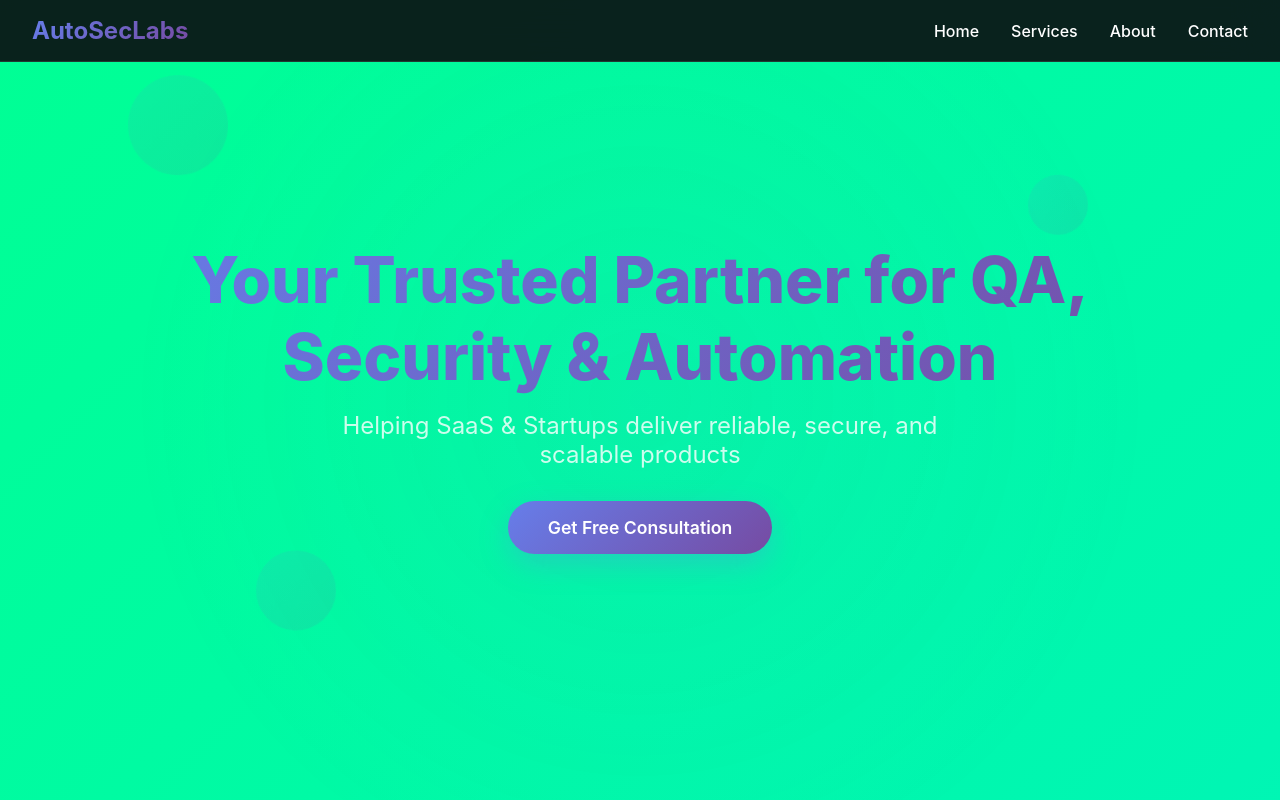
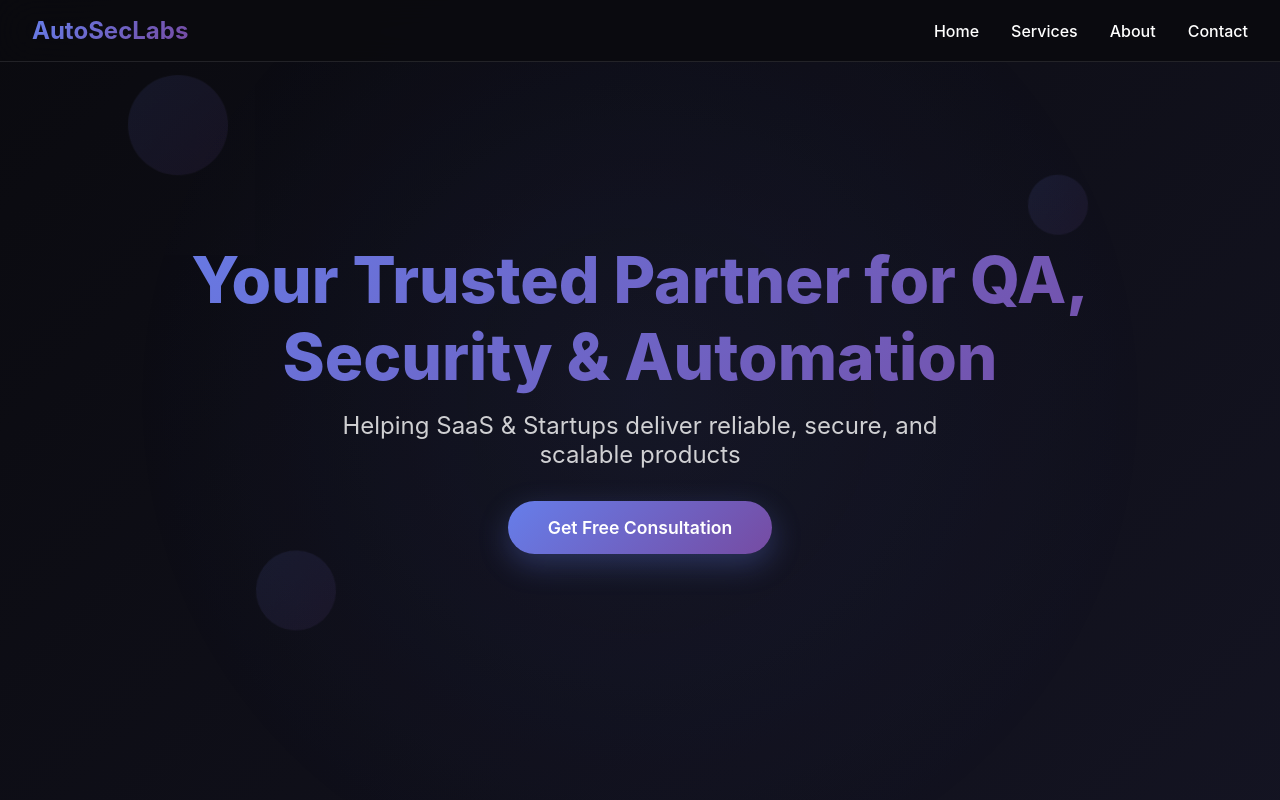
Before and after one commit to autoseclabs/autoseclabs, a React (Vite) app: page / in a window 1280 px wide. Shown: the top 800 px of the page. Built offline with nearby package versions, Linux system fonts and the light colour scheme; the HTML template or start-up script is replaced by a standard one.

Commit message:
added favicon

```diff
--- a/index.html
+++ b/index.html
@@ -4,6 +4,9 @@
     <meta charset="UTF-8" />
     <meta name="viewport" content="width=device-width, initial-scale=1.0" />
     <title>AutoSecLabs - Your Trusted Partner for QA, Security & Automation</title>
+
+    <!-- Favicon -->
+    <link rel="icon" type="image/x-icon" href="/favicon.ico" />
   </head>
   <body>
     <div id="root"></div>
--- a/src/App.tsx
+++ b/src/App.tsx
@@ -11,10 +11,6 @@ import Team from './components/Team'
 import Contact from './components/Contact'
 import Footer from './components/Footer'
 import './styles.css'
-import Landing from "./Landing";
-
-
-
 
 function App() {
   const [scrollY, setScrollY] = useState(0)
@@ -89,10 +85,6 @@ function App() {
       <Footer />
     </div>
   )
-  function App() {
-  return <Landing />;
-}
-
 }
 
 export default App
--- a/src/styles.css
+++ b/src/styles.css
@@ -6,16 +6,10 @@
 
 body {
     font-family: 'Inter', -apple-system, BlinkMacSystemFont, 'Segoe UI', Roboto, sans-serif;
-    background: linear-gradient(135deg, #00ff94 0%, #00e0ff 100%);
+    background: linear-gradient(135deg, #0a0a0f 0%, #1a1a2e 50%, #16213e 100%);
     color: #ffffff;
     overflow-x: hidden;
 }
-
-.highlight {
-  color: #00ff94;
-  text-shadow: 0 0 15px #00ff94, 0 0 30px #00ff94;
-}
-
 
 .container {
     max-width: 1200px;
```
Also changed, not shown: src/assets/logo.png (added), 1 other file (tests, documents, lock files or other folders).
